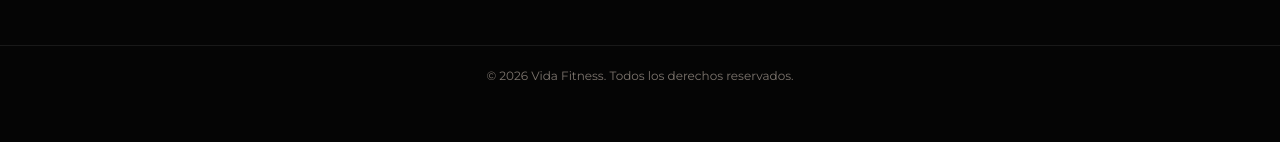
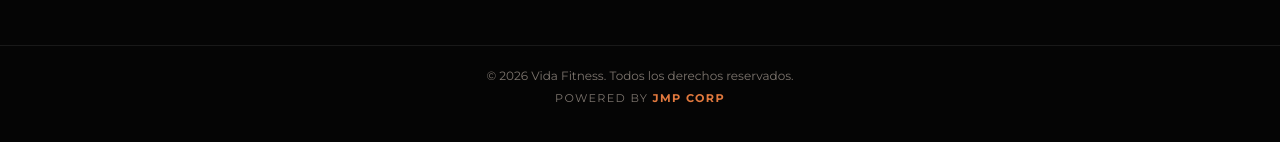
Before and after one commit to jpatroni/VidaFitness, a React (Vite) app: page / in a window 1280 px wide. Shown: the part 7348-7490 px from the top of the page. Built offline with nearby package versions, Linux system fonts and the light colour scheme.

Commit message:
feat(footer): crédito Powered by JMP Corp

```diff
--- a/src/presentation/components/Footer/Footer.css
+++ b/src/presentation/components/Footer/Footer.css
@@ -51,8 +51,9 @@
   margin: 0;
 }
 
-.footer__copy {
-  margin: 0;
+.footer__bottom {
+  display: grid;
+  gap: 0.35rem;
   /* espacio extra abajo para que el botón flotante de WhatsApp no tape el texto */
   padding: 1.25rem var(--gutter) 6rem;
   text-align: center;
@@ -60,3 +61,19 @@
   color: var(--color-text-dim);
   border-top: 1px solid var(--color-border);
 }
+
+.footer__copy,
+.footer__credit {
+  margin: 0;
+}
+
+.footer__credit {
+  letter-spacing: 0.12em;
+  text-transform: uppercase;
+  font-size: 0.7rem;
+}
+
+.footer__credit strong {
+  color: var(--color-orange);
+  font-weight: 700;
+}
--- a/src/presentation/components/Footer/Footer.jsx
+++ b/src/presentation/components/Footer/Footer.jsx
@@ -24,9 +24,14 @@ export function Footer({ gym, instagramUrl }) {
           {gym.lema} <span aria-hidden="true">🧡</span>
         </p>
       </div>
-      <p className="footer__copy">
-        © {new Date().getFullYear()} {gym.nombre}. Todos los derechos reservados.
-      </p>
+      <div className="footer__bottom">
+        <p className="footer__copy">
+          © {new Date().getFullYear()} {gym.nombre}. Todos los derechos reservados.
+        </p>
+        <p className="footer__credit">
+          Powered by <strong>JMP Corp</strong>
+        </p>
+      </div>
     </footer>
   );
 }
```
